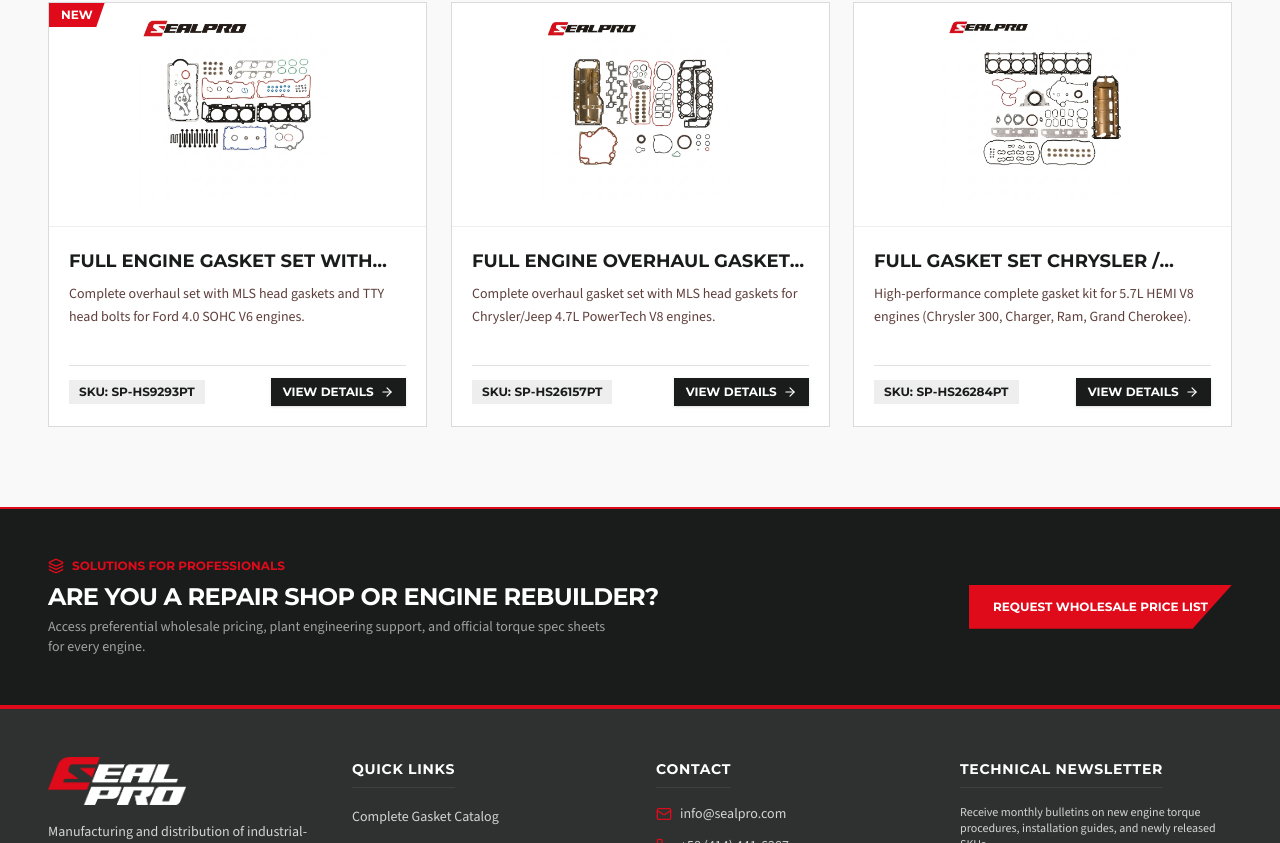
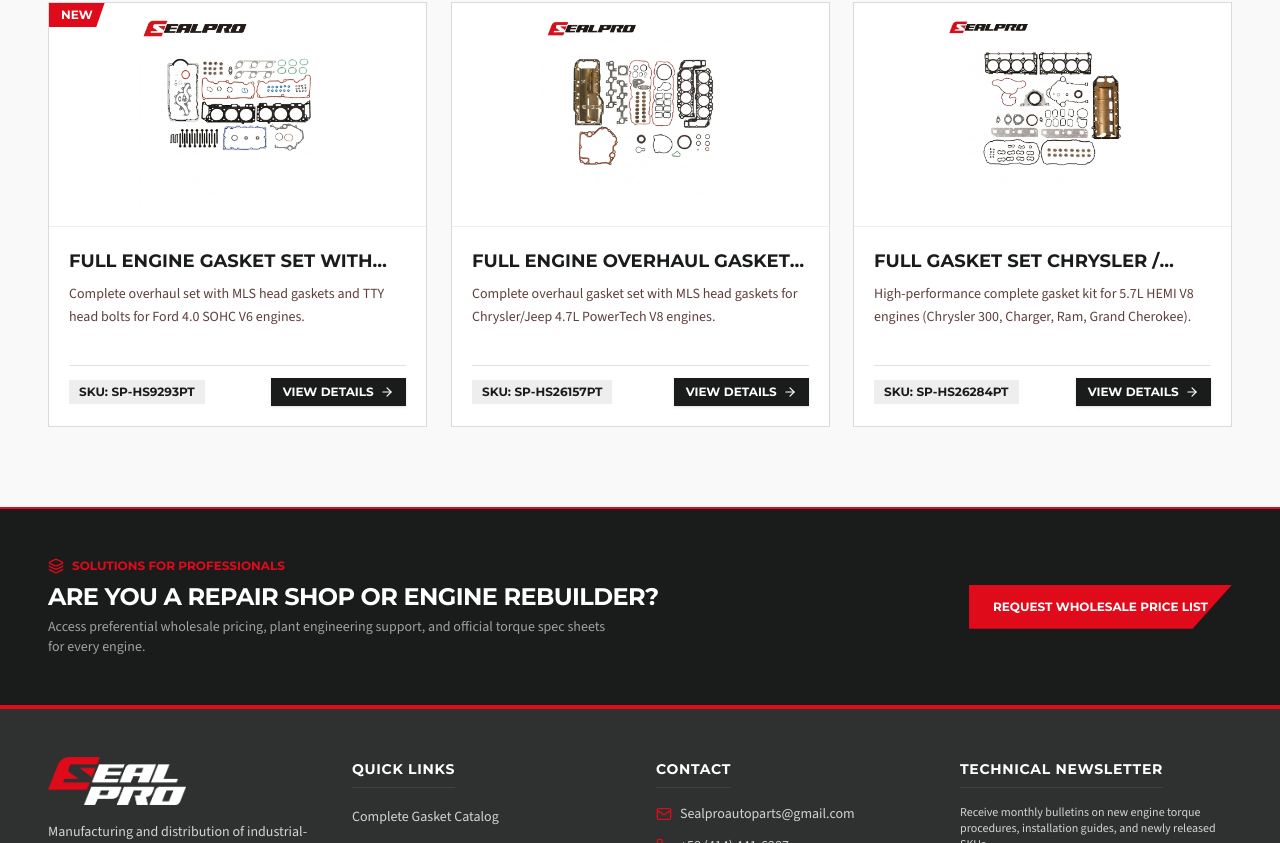
Before and after one commit to VicD4ddy/SealProLanding, a React (Vite) app: page / in a window 1280 px wide. Shown: the part 1957-2800 px from the top of the page. Built offline with nearby package versions, Linux system fonts and the light colour scheme.

Commit message:
feat(contact): update email to Sealproautoparts@gmail.com and physical address to Oviedo, Florida

```diff
--- a/src/components/Footer.tsx
+++ b/src/components/Footer.tsx
@@ -131,7 +131,13 @@
           <div className="space-y-3 font-body text-sm text-neutral-300">
             <p className="flex items-center gap-2">
               <Mail className="w-4 h-4 text-[#df0a1a] flex-shrink-0" />
-              <span>info@sealpro.com</span>
+              <a
+                href="mailto:Sealproautoparts@gmail.com"
+                className="hover:text-white hover:underline transition-colors"
+                title="Enviar correo"
+              >
+                Sealproautoparts@gmail.com
+              </a>
             </p>
             <p className="flex items-center gap-2">
               <Phone className="w-4 h-4 text-[#df0a1a] flex-shrink-0" />
--- a/src/components/SEOHead.tsx
+++ b/src/components/SEOHead.tsx
@@ -111,7 +111,7 @@
           description:
             'Fabricante y distribuidor especializado en juegos de empacaduras de culata MLS, sellos de válvulas Viton® y kits de tiempo para motores automotrices.',
           telephone: '+58-414-4416287',
-          email: 'info@sealpro.com',
+          email: 'Sealproautoparts@gmail.com',
           sameAs: [
             'https://wa.me/584144416287',
           ],
@@ -124,9 +124,11 @@
           },
           address: {
             '@type': 'PostalAddress',
-            addressCountry: 'VE',
-            addressLocality: 'Valencia',
-            addressRegion: 'Carabobo',
+            streetAddress: '1097 Manigan Ave',
+            addressLocality: 'Oviedo',
+            addressRegion: 'FL',
+            postalCode: '32765',
+            addressCountry: 'US',
           },
           priceRange: '$$',
         },
--- a/src/i18n/translations.ts
+++ b/src/i18n/translations.ts
@@ -14,7 +14,7 @@
       getQuote: 'COTIZAR',
       requestQuoteFull: 'SOLICITAR COTIZACIÓN RÁPIDA',
       topBannerText: 'Línea directa para talleres y rectificadoras automotrices | Envíos a nivel nacional e internacional',
-      topBannerPhone: 'SOPORTE TÉCNICO: +58 (414) 441-6287 | info@sealpro.com',
+      topBannerPhone: 'SOPORTE TÉCNICO: +58 (414) 441-6287 | Sealproautoparts@gmail.com',
       watchAnimation: 'INTRO',
       switchLang: 'Cambiar idioma',
     },
@@ -351,7 +351,7 @@
       aboutLink: 'Red de Distribuidores Autorizados',
       advisoryLink: 'Soporte Técnico Especializado',
       contactTitle: 'CONTACTO',
-      address: 'Parque Industrial Automotriz, Sector Mecánico Central',
+      address: '1097 Manigan Ave. 32765 Oviedo, Florida, USA',
       talkToAdvisor: 'Escribir a Asesor de Planta →',
       newsletterTitle: 'BOLETÍN TÉCNICO',
       newsletterDesc: 'Reciba boletines mensuales de torques de motores nuevos, manuales de instalación y lanzamientos de SKUs.',
@@ -400,7 +400,7 @@
         },
         {
           title: '4. Derechos ARCO y Canales de Contacto',
-          content: 'Puede ejercer sus derechos de acceso, rectificación, cancelación u oposición en cualquier momento comunicándose directamente a info@sealpro.com o a través de nuestra línea oficial de WhatsApp (+58 414-441-6287).'
+          content: 'Puede ejercer sus derechos de acceso, rectificación, cancelación u oposición en cualquier momento comunicándose directamente a Sealproautoparts@gmail.com o a través de nuestra línea oficial de WhatsApp (+58 414-441-6287).'
         }
       ],
       termsSections: [
@@ -460,7 +460,7 @@
       getQuote: 'GET A QUOTE',
       requestQuoteFull: 'REQUEST FAST QUOTE',
       topBannerText: 'Direct hotline for automotive repair shops and engine rebuilders | Worldwide shipping available',
-      topBannerPhone: 'TECHNICAL SUPPORT: +58 (414) 441-6287 | info@sealpro.com',
+      topBannerPhone: 'TECHNICAL SUPPORT: +58 (414) 441-6287 | Sealproautoparts@gmail.com',
       watchAnimation: 'INTRO',
       switchLang: 'Change language',
     },
@@ -797,7 +797,7 @@
       aboutLink: 'Authorized Distributor Network',
       advisoryLink: 'Specialized Technical Support',
       contactTitle: 'CONTACT',
-      address: 'Automotive Industrial Park, Central Mechanical Sector',
+      address: '1097 Manigan Ave. 32765 Oviedo, Florida, USA',
       talkToAdvisor: 'Talk to Plant Engineer →',
       newsletterTitle: 'TECHNICAL NEWSLETTER',
       newsletterDesc: 'Receive monthly bulletins on new engine torque procedures, installation guides, and newly released SKUs.',
@@ -846,7 +846,7 @@
         },
         {
           title: '4. Privacy Rights & Contact Channels',
-          content: 'You may request verification, correction, or deletion of your contact records at any time by contacting info@sealpro.com or through our official WhatsApp hotline (+58 414-441-6287).'
+          content: 'You may request verification, correction, or deletion of your contact records at any time by contacting Sealproautoparts@gmail.com or through our official WhatsApp hotline (+58 414-441-6287).'
         }
       ],
       termsSections: [
```
